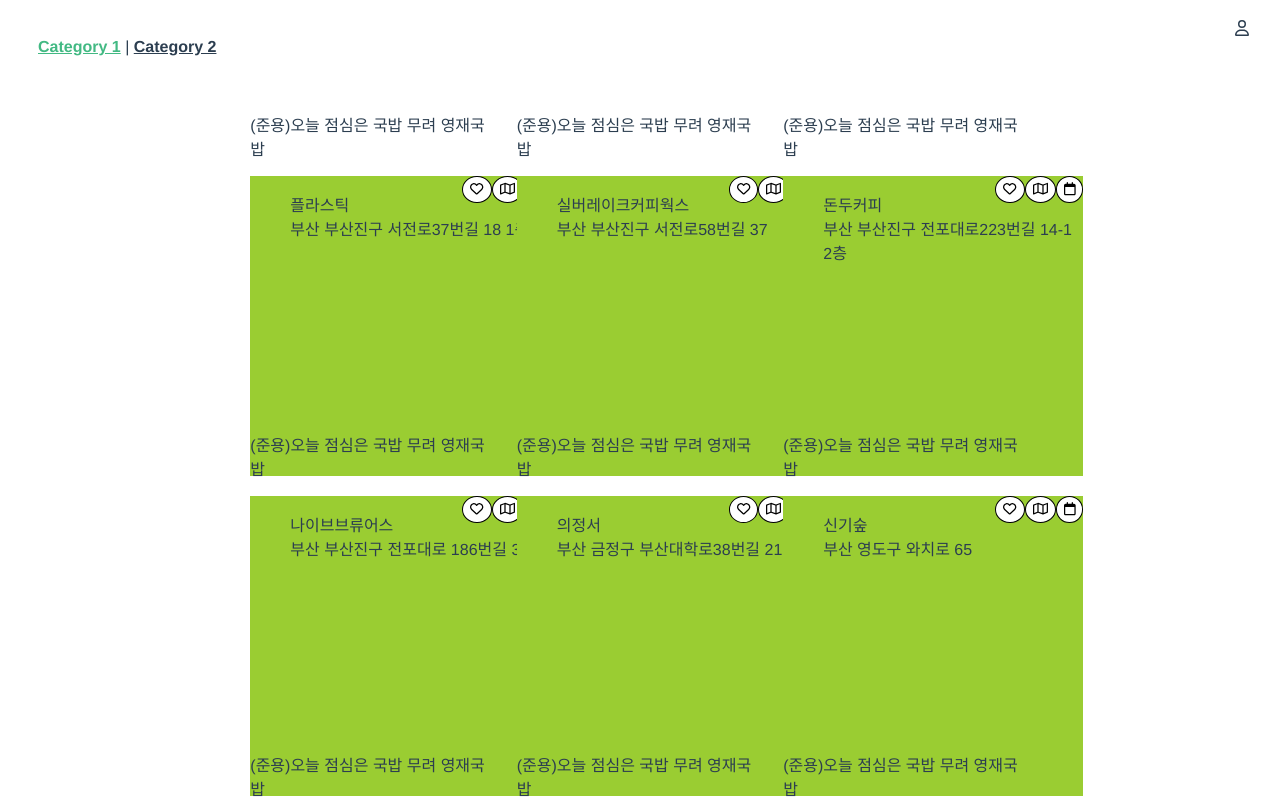
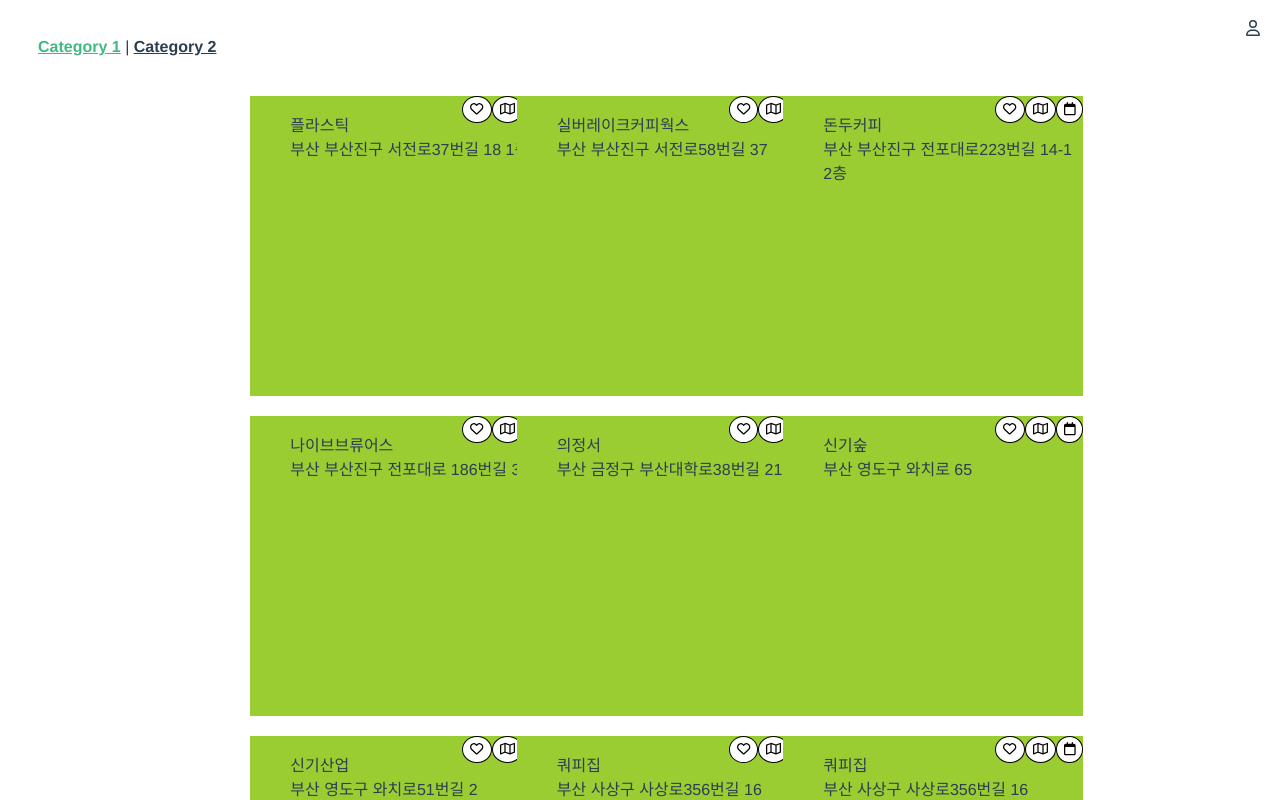
Before and after one commit to Mat-Zip/Mat.Zip, a Vue app: page / in a window 1280 px wide. Shown: the top 800 px of the page. Built offline with nearby package versions, Linux system fonts and the light colour scheme.

Commit message:
사이드바 수정

```diff
--- a/src/App.vue
+++ b/src/App.vue
@@ -5,7 +5,6 @@
       <router-link to="/mypage">Category 2</router-link>
     </nav>
     <menu-bar class="menu-bar1"></menu-bar>
-    <!-- 수정확인 -->
     <router-view/>
   </div>
 </template>
@@ -44,7 +43,7 @@ nav a.router-link-exact-active {
 .menu-bar1 {
   position: fixed;
   top: 20px;
-  right: 20px;
+  right: 270px;
   width: 25px;
   height: 25px;
   z-index: 1000;
--- a/src/components/MenuBar.vue
+++ b/src/components/MenuBar.vue
@@ -5,6 +5,7 @@
       <div v-if="!logged">
         <ul>
           <li>회원가입</li>
+          <button @click="showBar = !showBar">버튼</button>
         </ul>
       </div>
       <div v-if="logged">
@@ -15,7 +16,7 @@
       </div>
     </div>
     </transition>
-    <div @click="showBar=!showBar"><font-awesome-icon icon="fa-regular fa-user" /></div>
+    <div class="sidebtn" @click="showBar=!showBar"><font-awesome-icon icon="fa-regular fa-user" /></div>
   </div>
 </template>
 
@@ -41,12 +42,16 @@ export default {
   width: 300px;
   height: 100vh;
   background-color: lightblue;
+  z-index: 2;
 }
 
 #schedule ul {
   list-style: none;
 }
-
+.sidebtn {
+  position: absolute;
+  right: -250px;
+}
 .slide-enter-active {
   transition:all .5s ease-out;
 }
@@ -54,9 +59,9 @@ export default {
   transition: all .4s ease-in;
 }
 .slide-enter, .slide-leave-to {
-  right: -22%;
+  left: 300px;
 }
 .slide-enter-to, .slide-leave {
-  right: 0%;
+  left:  0px;
 }
 </style>
--- a/src/components/WebCard.vue
+++ b/src/components/WebCard.vue
@@ -1,7 +1,7 @@
 <template>
   <div class="container">
     <!-- 버튼 서랍 -->
-    <p>(준용)오늘 점심은 국밥 무려 영재국밥</p>
+
     <!-- 날짜 일력창 -->
     <div class="dateinput" v-if="modal">
       <input type="datetime-local" v-model="datetime">
```
